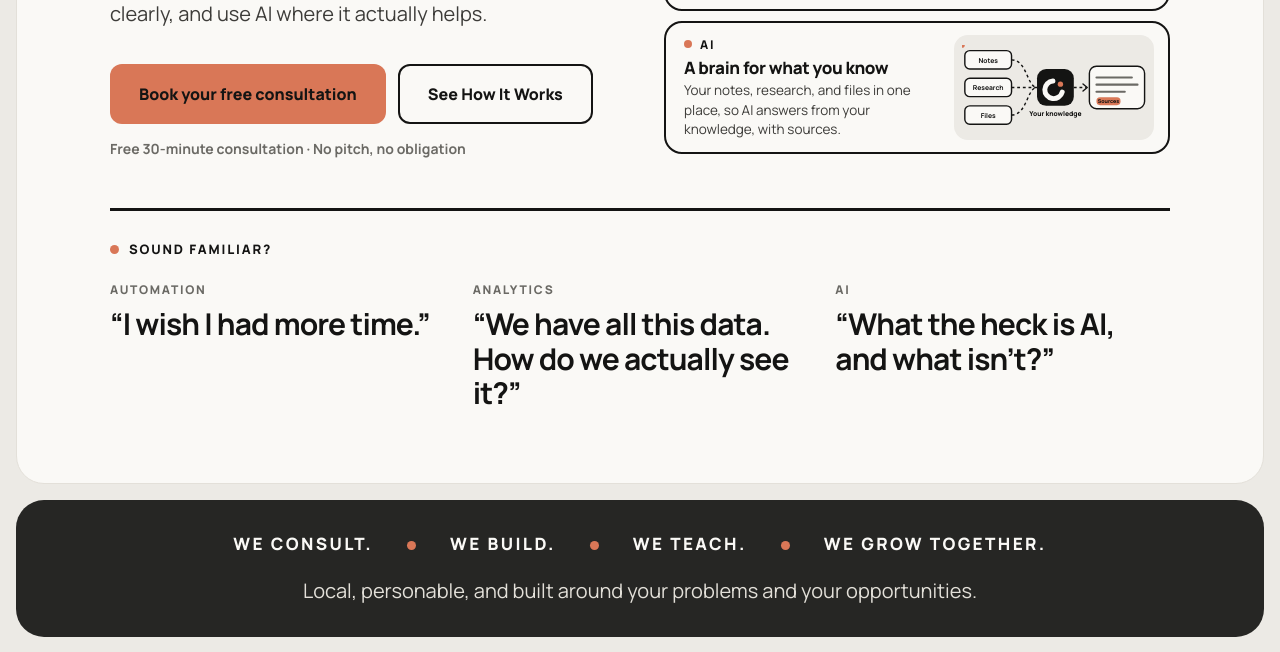
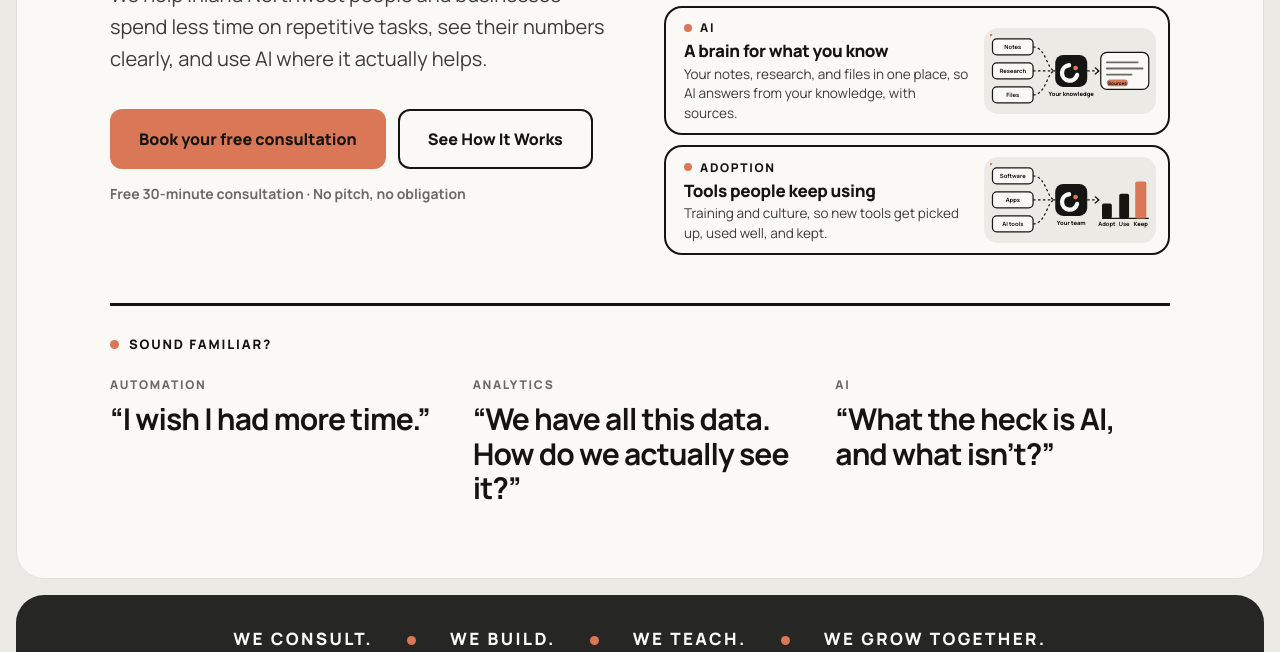
Before and after one commit to gu-27/inland-custom-tech, a plain HTML site: page site/index.html in a window 1280 px wide. Shown: the part 448-1100 px from the top of the page. Drawn offline with Linux system fonts and the light colour scheme.

Commit message:
Hero: fourth lane, Adoption (tools through ICT to adopt, use, keep)
Co-Authored-By: Claude Opus 5.5 <noreply@anthropic.com>
Claude-Session: https://claude.ai/code/session_019gZgkv43fNYrwR8tbK56th

```diff
--- a/site/index.html
+++ b/site/index.html
@@ -47,7 +47,7 @@ nav a{text-decoration:none;text-underline-offset:4px} nav a:hover{text-decoratio
 /* hero */
 .hero{padding-block:72px;overflow:hidden}
 .hero .wrap{display:grid;grid-template-columns:minmax(0,1fr) minmax(0,1fr);gap:48px;align-items:center}
-.hero h1{font-size:clamp(48px,6.4vw,88px);line-height:.92;font-weight:800;letter-spacing:-.055em;margin:22px 0 28px}
+.hero h1{font-size:clamp(48px,6.2vw,86px);line-height:.92;font-weight:800;letter-spacing:-.055em;margin:22px 0 28px}
 .hero h1 span{display:block;white-space:nowrap;font-weight:400;color:var(--orange)}
 .o{color:var(--orange)}
 .hero .lede{font-size:20px;color:var(--muted);max-width:44ch}
@@ -185,7 +185,7 @@ main>section.range[data-page]::before,main>section.range[data-page]::after{color
 footer{background:var(--stone);padding-block:40px;font-size:14px;color:var(--muted)}
 footer .wrap{display:flex;flex-wrap:wrap;gap:18px 36px;align-items:center;justify-content:space-between}
 footer nav{margin:0;font-size:14px;gap:22px;flex-wrap:wrap}
-/* Hero lanes: Automation, Analytics, AI */
+/* Hero lanes: Automation, Analytics, AI, Adoption */
 .lanes{display:grid;gap:14px}
 .ln{display:grid;grid-template-columns:minmax(0,1fr) 190px;gap:18px;align-items:center;border:2px solid var(--black);border-radius:20px;padding:18px 20px;background:var(--paper)}
 .ln small{font-size:12px;font-weight:800;letter-spacing:.14em;text-transform:uppercase;display:flex;align-items:center;gap:8px}
@@ -197,7 +197,8 @@ footer nav{margin:0;font-size:14px;gap:22px;flex-wrap:wrap}
 .ana .bars span{flex:1;background:var(--black);border-radius:4px 4px 0 0}
 .ana .bars span.hi{background:var(--orange)}
 .ana .cap{margin-top:8px;font-weight:600} .ana .cap b{font-weight:800}
-.ln{grid-template-columns:minmax(0,1fr) 200px;gap:16px;padding:12px 14px 12px 18px;border-radius:18px}
+.ln{grid-template-columns:minmax(0,1fr) 172px;gap:14px;padding:10px 12px 10px 18px;border-radius:18px}
+.ln .viz.dia{padding:6px}
 .lanes{gap:10px}
 .ln b{font-size:17px;margin-top:4px}
 .ln p{font-size:13.5px;margin-top:3px}
@@ -369,6 +370,22 @@ footer nav{margin:0;font-size:14px;gap:22px;flex-wrap:wrap}
 <text x="132" y="100" class="t b">Your knowledge</text>
 <path d="M158 60 H176" class="wire"/><path d="M171 55l6 5-6 5" class="arrow"/>
 <g class="ans"><rect x="180" y="30" width="78" height="60" rx="10"/><path d="M190 46h50 M190 56h58 M190 66h40" class="ln2"/><rect x="190" y="74" width="34" height="11" rx="5" class="cite"/><text x="207" y="82.5" class="t s">Sources</text></g>
+<circle r="4" class="pulse"><animateMotion dur="2.4s" repeatCount="indefinite" path="M70 60 H106"/></circle>
+</svg></div></div>
+<div class="ln"><div><small>Adoption</small><b>Tools people keep using</b><p>Training and culture, so new tools get picked up, used well, and kept.</p></div><div class="viz dia"><svg viewBox="0 0 260 120" role="img" aria-label="Your tools go through training and culture work with Inland Custom Tech, and adoption, use, and continued use all rise.">
+<g class="doc"><rect x="4" y="8" width="66" height="26" rx="7"/><text x="37" y="25" class="t">Software</text></g>
+<g class="doc"><rect x="4" y="47" width="66" height="26" rx="7"/><text x="37" y="64" class="t">Apps</text></g>
+<g class="doc"><rect x="4" y="86" width="66" height="26" rx="7"/><text x="37" y="103" class="t">AI tools</text></g>
+<path d="M70 21 C92 21 92 60 106 60 M70 60 H106 M70 99 C92 99 92 60 106 60" class="wire"/>
+<rect x="106" y="34" width="52" height="52" rx="13" class="hub"/>
+<path d="M141.6 66.5 A12.5 12.5 0 1 1 128.5 50.8" fill="none" stroke="#FAF9F6" stroke-width="7" stroke-linecap="round"/><circle cx="139.1" cy="55.3" r="3.8" fill="#D97757"/>
+<text x="132" y="100" class="t b">Your team</text>
+<path d="M158 60 H176" class="wire"/><path d="M171 55l6 5-6 5" class="arrow"/>
+<path d="M182 90 H258" stroke="#141413" stroke-width="2"/>
+<rect x="182" y="66" width="16" height="24" rx="3" class="hub"/>
+<rect x="210" y="50" width="16" height="40" rx="3" class="hub"/>
+<rect x="236" y="30" width="18" height="60" rx="3" class="cite"/>
+<text x="190" y="103" class="t">Adopt</text><text x="218" y="103" class="t">Use</text><text x="245" y="103" class="t b">Keep</text>
 <circle r="4" class="pulse"><animateMotion dur="2.4s" repeatCount="indefinite" path="M70 60 H106"/></circle>
 </svg></div></div>
 </div>
```
